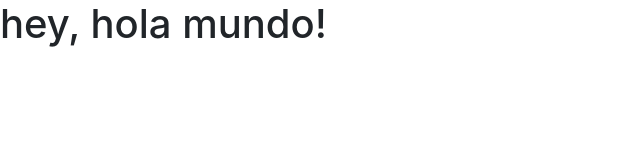
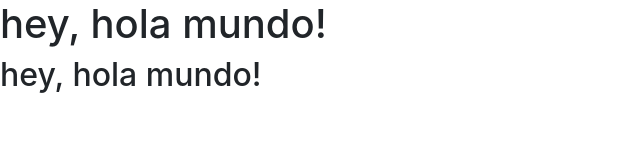
Before and after one commit to angelIDang/prueba-noche, a plain HTML site: page index.html in a window 1280 px wide. Shown: the whole page, without its empty margins (0-640 px from the left). Drawn offline with nearby package versions, Linux system fonts and the light colour scheme.

Commit message:
new cambio
nuevo cambio

```diff
--- a/index.html
+++ b/index.html
@@ -15,5 +15,8 @@
 
 
 <h1>     hey, hola mundo! </h1>
+
+   <h2>     hey, hola mundo! </h2>
+
 </body>
 </html>
```
